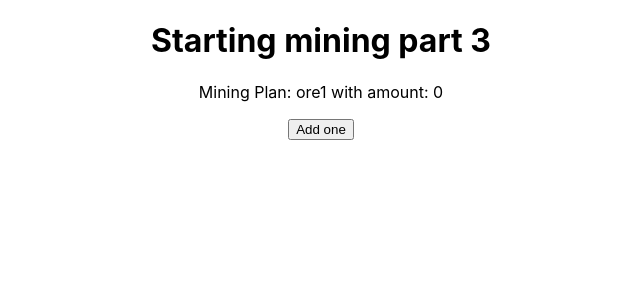
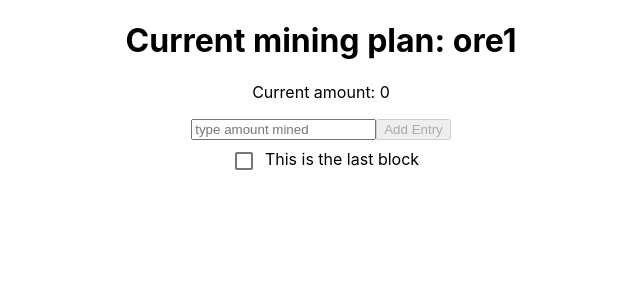
Before and after one commit to Samir70/topcoder-learning-react, a React (Create React App) app: page /process in a window 1280 px wide. Shown: the top 300 px of the page, without its empty margins (319-959 px from the left). Built offline with nearby package versions, Linux system fonts and the light colour scheme.

Commit message:
enable adding mine entries (number > 0 only)

```diff
--- a/src/App.js
+++ b/src/App.js
@@ -8,8 +8,8 @@ import {
 } from "react-router-dom";
 
 import "./App.css";
-import { AddMiningEntry, AddMiningPlan } from "./Redux/actions";
-import { getCurrentPlan } from "./Redux/selectors";
+import { AddMiningPlan } from "./Redux/actions";
+import { MiningProcess } from './components/MiningProcess';
 
 // const testOres = [
 //   'Acanthite', 'Bauxite', 'Bornite', 'Chalcocite', 'Chromite',
@@ -19,8 +19,6 @@ import { getCurrentPlan } from "./Redux/selectors";
 //     id: '' + (i + 1), name: ore, value: ore.charCodeAt(0), timeToMine: ore.length
 //   }
 // })
-
-const selectValue = state => state.value
 
 function App() {
   // const [oreList, setOreList] = useState([
@@ -34,16 +32,14 @@ function App() {
   // ]);
   const dispatch = useDispatch();
   dispatch(AddMiningPlan([]))
-  const mPlan = useSelector(getCurrentPlan)
-  const val = useSelector(selectValue)
+
+
   return (
     <Router>
       <div className="app">
         <Switch>
           <Route path="/process">
-            <h1>Starting mining part 3</h1>
-            <p>Mining Plan: {mPlan} with amount: {val}</p>
-            <button onClick={() => dispatch(AddMiningEntry(5, false))}>Add one</button>
+            <MiningProcess />
           </Route>
           <Route path="/">
             <Redirect to="/process" />
--- /dev/null
+++ b/src/components/MiningProcess.js
@@ -0,0 +1,47 @@
+import React, { useState } from 'react';
+import { useSelector, useDispatch } from 'react-redux';
+import { AddMiningEntry } from "../Redux/actions";
+import { getCurrentPlan } from "../Redux/selectors";
+import Checkbox from '@material-ui/core/Checkbox';
+
+export const MiningProcess = (props) => {
+    const selectValue = state => state.value
+    const val = useSelector(selectValue)
+    const dispatch = useDispatch();
+    const mPlan = useSelector(getCurrentPlan)
+    const [amountMined, setAmountMined] = useState('')
+    const handleAmountChanged = event => {
+        setAmountMined(event.target.value)
+    }
+    const [lastChecked, setLastChecked] = useState(false)
+    const handleAddEntry = () => {
+        dispatch(AddMiningEntry(Number(amountMined), lastChecked))
+        setAmountMined('')
+        setLastChecked(false)
+    }
+    return (
+        <div>
+            <h1>Current mining plan: {mPlan}</h1>
+            <p>Current amount: {val}</p>
+            <div>
+                <input
+                    id="amountMined"
+                    type="number"
+                    value={amountMined}
+                    placeholder="type amount mined"
+                    onChange={handleAmountChanged}
+                />
+                <button id="btnAddEntry" disabled={amountMined <= 0} onClick={handleAddEntry}>Add Entry</button>
+            </div>
+            <div>
+                <Checkbox
+                    id="lastBlock"
+                    onChange={() => setLastChecked(!lastChecked)}
+                    checked={lastChecked}
+                    color="primary"
+                />
+                <label>This is the last block</label>
+            </div>
+        </div>
+    )
+}
```
